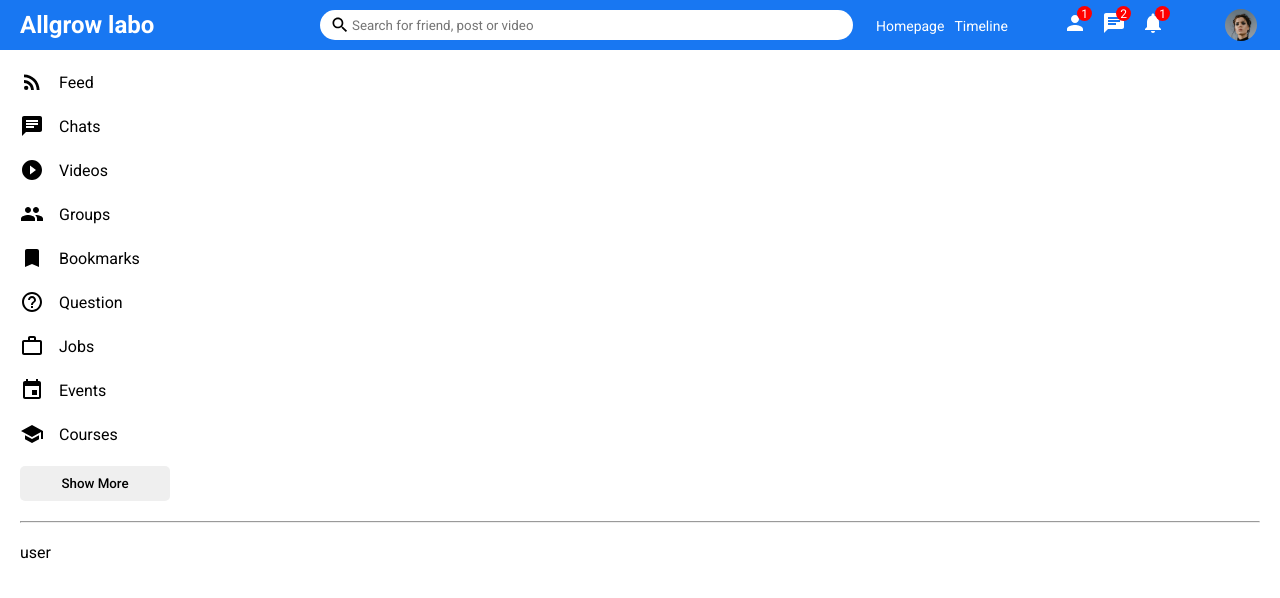
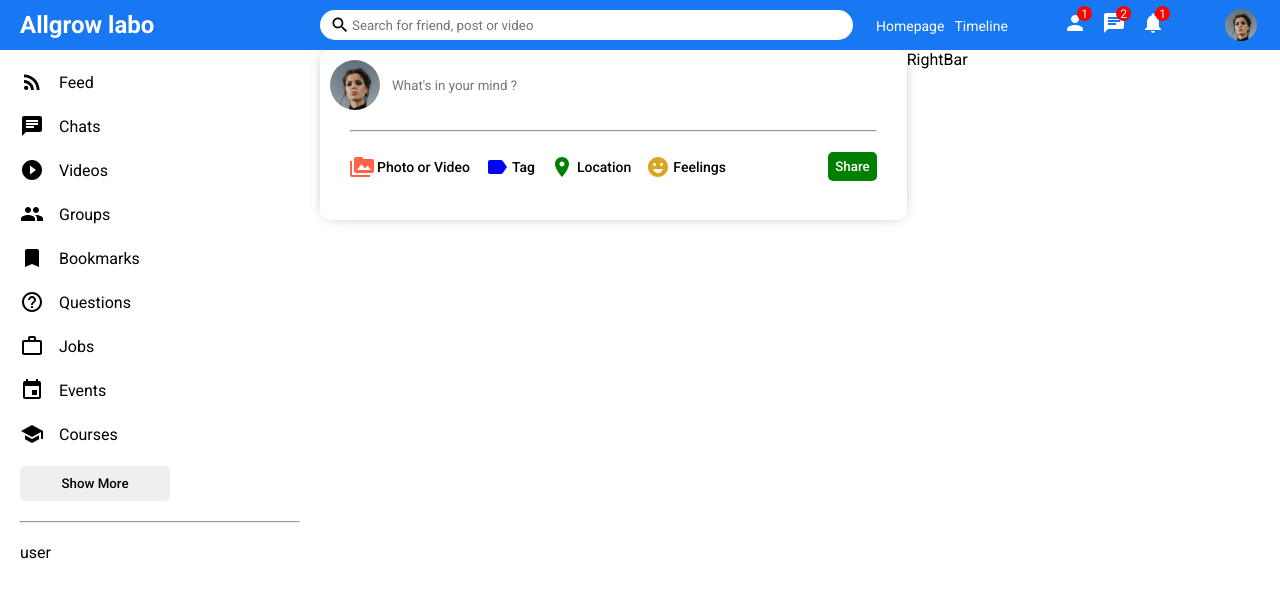
Before and after one commit to AntranCoder1/Social-Media, a React (Create React App) app in the folder client/: page / in a window 1280 px wide. Shown: the top 598 px of the page. Built offline with nearby package versions, Linux system fonts and the light colour scheme.

Commit message:
add share on client side

```diff
--- a/client/src/components/feed/Feed.css
+++ b/client/src/components/feed/Feed.css
@@ -0,0 +1,3 @@
+.feed {
+    flex: 5.5;
+}
--- a/client/src/components/feed/Feed.js
+++ b/client/src/components/feed/Feed.js
@@ -1,10 +1,11 @@
 import React from 'react';
+import Share from '../share/Share';
 import './Feed.css';
 
 const Feed = () => {
     return (
-        <div>
-
+        <div className="feed">
+            <Share />
         </div>
     )
 }
--- a/client/src/components/rightBar/RightBar.css
+++ b/client/src/components/rightBar/RightBar.css
@@ -0,0 +1,3 @@
+.rightBar {
+    flex: 3.5;
+}
--- a/client/src/components/rightBar/RightBar.js
+++ b/client/src/components/rightBar/RightBar.js
@@ -3,8 +3,8 @@ import './RightBar.css';
 
 const RightBar = () => {
     return (
-        <div className="">
-
+        <div className="rightBar">
+            RightBar
         </div>
     )
 }
--- /dev/null
+++ b/client/src/components/share/Share.css
@@ -0,0 +1,76 @@
+.share {
+    width: 100%;
+    height: 170px;
+    border-radius: 10px;
+    -webkit-box-shadow: 0px 0px 16px -8px rgba(0, 0, 0, 0.68);
+    box-shadow: 0px 0px 16px -8px rgba(0, 0, 0, 0.68);
+}
+
+.shareWrapper {
+    padding: 10px;
+}
+
+.shareTop {
+    display: flex;
+    align-items: center;
+}
+
+.shareProfileImg {
+    width: 50px;
+    height: 50px;
+    border-radius: 50%;
+    object-fit: cover;
+    margin-right: 10px;
+}
+
+.shareInput {
+    border: none;
+    width: 80%;
+}
+
+.shareInput:focus {
+    outline: none;
+}
+
+.shareHr {
+    margin: 20px;
+}
+
+.shareBottom {
+    display: flex;
+    align-items: center;
+    justify-content: space-between;
+}
+
+.shareOptions {
+    display: flex;
+    margin-left: 20px;
+}
+
+.shareOption {
+    display: flex;
+    align-items: center;
+    margin-right: 15px;
+    cursor: pointer;
+}
+
+.shareIcon {
+    font-size: 18px;
+    margin-right: 3px;
+}
+
+.shareOptionText {
+    font-size: 14px;
+    font-weight: 500;
+}
+
+.shareButton {
+    border: none;
+    padding: 7px;
+    border-radius: 5px;
+    background-color: green;
+    font-weight: 500;
+    margin-right: 20px;
+    cursor: pointer;
+    color: #fff;
+}
--- /dev/null
+++ b/client/src/components/share/Share.js
@@ -0,0 +1,44 @@
+import React from 'react';
+import { PermMedia, Label,Room, EmojiEmotions } from '@material-ui/icons';
+import './Share.css';
+
+const Share = () => {
+    return (
+        <div className="share">
+            <div className="shareWrapper">
+                <div className="shareTop">
+                    <img src="/assets/person/1.jpeg" className="shareProfileImg" />
+                    <input
+                        type="text"
+                        className="shareInput"
+                        placeholder="What's in your mind ?"
+                    />
+                </div>
+                <hr className="shareHr" />
+                <div className="shareBottom">
+                    <div className="shareOptions">
+                        <div className="shareOption">
+                            <PermMedia htmlColor="tomato" className="shareIcon" />
+                            <span className="shareOptionText">Photo or Video</span>
+                        </div>
+                        <div className="shareOption">
+                            <Label htmlColor="blue" className="shareIcon" />
+                            <span className="shareOptionText">Tag</span>
+                        </div>
+                        <div className="shareOption">
+                            <Room htmlColor="green" className="shareIcon" />
+                            <span className="shareOptionText">Location</span>
+                        </div>
+                        <div className="shareOption">
+                            <EmojiEmotions htmlColor="goldenrod" className="shareIcon" />
+                            <span className="shareOptionText">Feelings</span>
+                        </div>
+                    </div>
+                    <button className="shareButton">Share</button>
+                </div>
+            </div>
+        </div>
+    )
+}
+
+export default Share
--- a/client/src/components/sideBar/SideBar.css
+++ b/client/src/components/sideBar/SideBar.css
@@ -9,11 +9,9 @@
 ::-webkit-scrollbar {
     width: 5px;
 }
-
 ::-webkit-scrollbar-track {
     background-color: #f1f1f1;
 }
-
 ::-webkit-scrollbar-thumb {
     background-color: rgb(179, 179, 179);
 }
@@ -22,19 +20,19 @@
     padding: 20px;
 }
 
-.sideBarList {
+.sidebarList {
     padding: 0;
     margin: 0;
     list-style: none;
 }
 
-.sideBarListItem {
+.sidebarListItem {
     display: flex;
     align-items: center;
     margin-bottom: 20px;
 }
 
-.sideBarIcon {
+.sidebarIcon {
     margin-right: 15px;
 }
 
@@ -46,11 +44,11 @@
     font-weight: 500;
 }
 
-.sideBarHr {
+.sidebarHr {
     margin: 20px 0;
 }
 
-.sideBarFriendList {
+.sidebarFriendList {
     padding: 0;
     margin: 0;
     list-style: none;
--- a/client/src/components/sideBar/SideBar.js
+++ b/client/src/components/sideBar/SideBar.js
@@ -16,47 +16,47 @@ const SideBar = () => {
     return (
         <div className="sideBar">
             <div className="sideBarWrapper">
-                <ul className="sideBarList">
-                    <li className="sideBarListItem">
-                        <RssFeed className="sideBarIcon" />
-                        <span className="sideBarListItemText">Feed</span>
+                <ul className="sidebarList">
+                    <li className="sidebarListItem">
+                        <RssFeed className="sidebarIcon" />
+                        <span className="sidebarListItemText">Feed</span>
                     </li>
-                    <li className="sideBarListItem">
-                        <Chat className="sideBarIcon" />
-                        <span className="sideBarListItemText">Chats</span>
+                    <li className="sidebarListItem">
+                        <Chat className="sidebarIcon" />
+                        <span className="sidebarListItemText">Chats</span>
                     </li>
-                    <li className="sideBarListItem">
-                        <PlayCircleFilledOutlined className="sideBarIcon" />
-                        <span className="sideBarListItemText">Videos</span>
+                    <li className="sidebarListItem">
+                        <PlayCircleFilledOutlined className="sidebarIcon" />
+                        <span className="sidebarListItemText">Videos</span>
                     </li>
-                    <li className="sideBarListItem">
-                        <Group className="sideBarIcon" />
-                        <span className="sideBarListItemText">Groups</span>
+                    <li className="sidebarListItem">
+                        <Group className="sidebarIcon" />
+                        <span className="sidebarListItemText">Groups</span>
                     </li>
-                    <li className="sideBarListItem">
-                        <Bookmark className="sideBarIcon" />
-                        <span className="sideBarListItemText">Bookmarks</span>
+                    <li className="sidebarListItem">
+                        <Bookmark className="sidebarIcon" />
+                        <span className="sidebarListItemText">Bookmarks</span>
                     </li>
-                    <li className="sideBarListItem">
-                        <HelpOutline className="sideBarIcon" />
-                        <span className="sideBarListItemText">Question</span>
+                    <li className="sidebarListItem">
+                        <HelpOutline className="sidebarIcon" />
+                        <span className="sidebarListItemText">Questions</span>
                     </li>
-                    <li className="sideBarListItem">
-                        <WorkOutline className="sideBarIcon" />
-                        <span className="sideBarListItemText">Jobs</span>
+                    <li className="sidebarListItem">
+                        <WorkOutline className="sidebarIcon" />
+                        <span className="sidebarListItemText">Jobs</span>
                     </li>
-                    <li className="sideBarListItem">
-                        <Event className="sideBarIcon" />
-                        <span className="sideBarListItemText">Events</span>
+                    <li className="sidebarListItem">
+                        <Event className="sidebarIcon" />
+                        <span className="sidebarListItemText">Events</span>
                     </li>
-                    <li className="sideBarListItem">
-                        <School className="sideBarIcon" />
-                        <span className="sideBarListItemText">Courses</span>
+                    <li className="sidebarListItem">
+                        <School className="sidebarIcon" />
+                        <span className="sidebarListItemText">Courses</span>
                     </li>
                 </ul>
                 <button className="sideBarButton">Show More</button>
-                <hr className="sideBarHr" />
-                <ul className="sideBarFriendList">
+                <hr className="sidebarHr" />
+                <ul className="sidebarFriendList">
                     user
                 </ul>
             </div>
```
